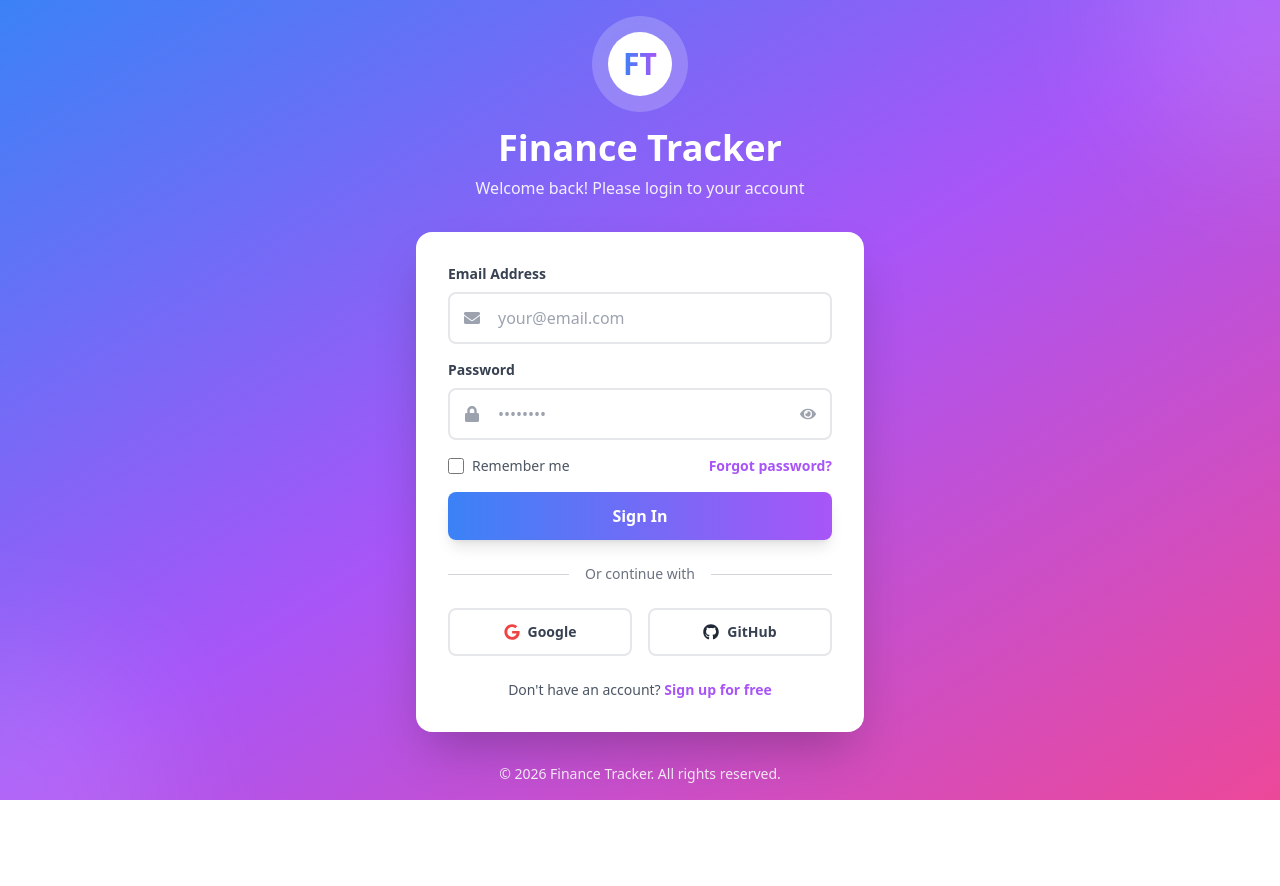
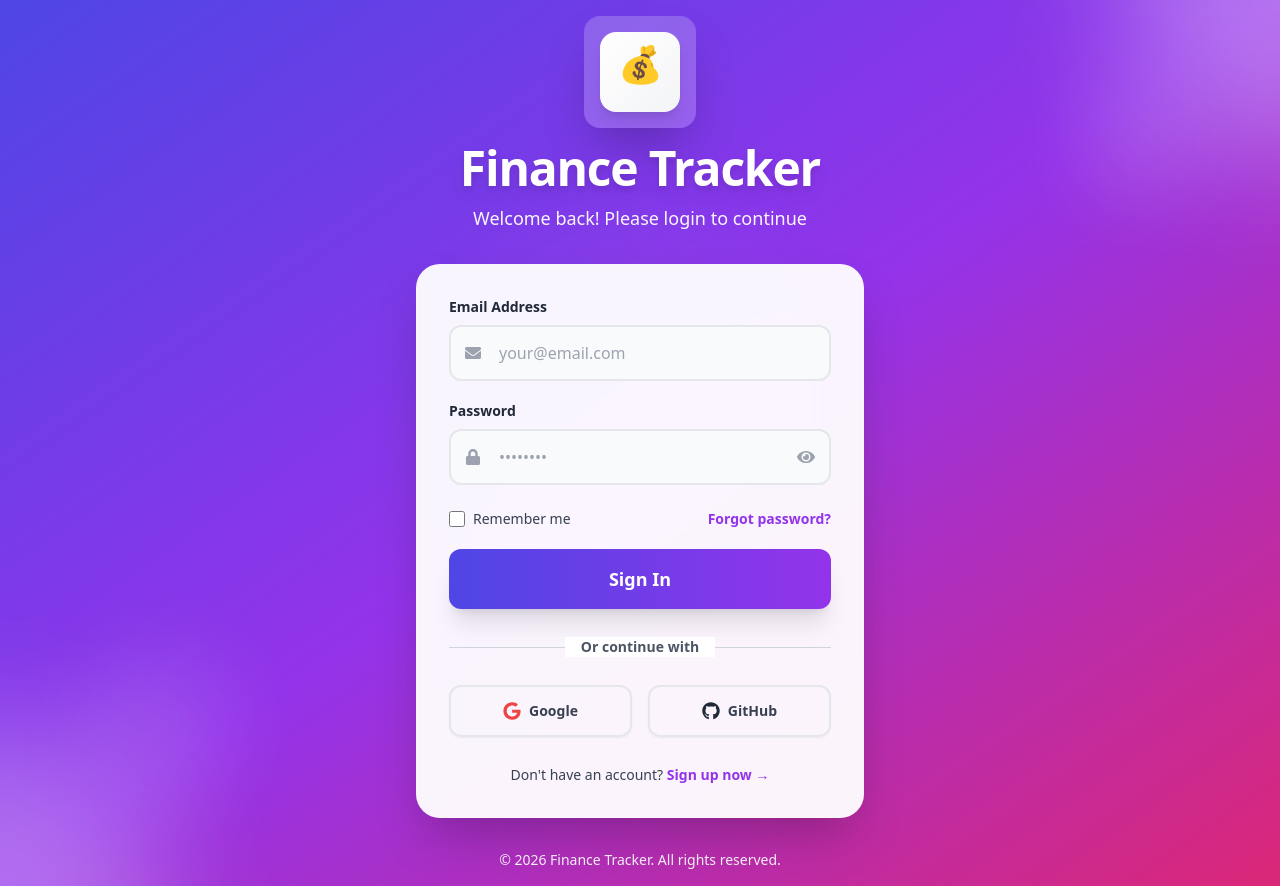
Before and after one commit to SenashAdeesha/FINANCE-TRACKER, a React (Vite) app: page /login in a window 1280 px wide. Before the commit the page ends 800 px from the top, so only its background shows below. Built offline with nearby package versions, Linux system fonts and the light colour scheme.

Commit message:
modify the loging page

```diff
--- a/src/pages/Login.tsx
+++ b/src/pages/Login.tsx
@@ -1,12 +1,16 @@
 // pages/Login.tsx
 import { useState } from "react";
-import { FaEnvelope, FaLock, FaEye, FaEyeSlash, FaGoogle, FaGithub } from "react-icons/fa";
+import { FaEnvelope, FaLock, FaEye, FaEyeSlash, FaGoogle, FaGithub, FaTimes } from "react-icons/fa";
 import { useNavigate, Link } from "react-router-dom";
 
 function Login() {
   const [showPassword, setShowPassword] = useState(false);
   const [error, setError] = useState("");
   const [loading, setLoading] = useState(false);
+  const [showForgotPassword, setShowForgotPassword] = useState(false);
+  const [forgotPasswordEmail, setForgotPasswordEmail] = useState("");
+  const [forgotPasswordLoading, setForgotPasswordLoading] = useState(false);
+  const [forgotPasswordMessage, setForgotPasswordMessage] = useState("");
   const navigate = useNavigate();
 
   const [formData, setFormData] = useState({
@@ -46,43 +50,77 @@ function Login() {
     }
   };
 
+  const handleForgotPassword = async (e: React.FormEvent) => {
+    e.preventDefault();
+    setForgotPasswordLoading(true);
+    setForgotPasswordMessage("");
+
+    try {
+      const response = await fetch("http://localhost:3001/api/auth/forgot-password", {
+        method: "POST",
+        headers: { "Content-Type": "application/json" },
+        body: JSON.stringify({ email: forgotPasswordEmail })
+      });
+
+      const data = await response.json();
+
+      if (!response.ok) {
+        throw new Error(data.error || "Failed to send reset email");
+      }
+
+      setForgotPasswordMessage(data.message);
+      setTimeout(() => {
+        setShowForgotPassword(false);
+        setForgotPasswordEmail("");
+        setForgotPasswordMessage("");
+      }, 3000);
+    } catch (err) {
+      setForgotPasswordMessage(err instanceof Error ? err.message : "An error occurred");
+    } finally {
+      setForgotPasswordLoading(false);
+    }
+  };
+
   return (
-    <div className="min-h-screen bg-gradient-to-br from-blue-500 via-purple-500 to-pink-500 flex items-center justify-center p-4">
-      {/* Background decorative elements */}
+    <div className="min-h-screen bg-gradient-to-br from-indigo-600 via-purple-600 to-pink-600 flex items-center justify-center p-4 relative overflow-hidden">
+      {/* Animated Background decorative elements */}
       <div className="absolute inset-0 overflow-hidden">
-        <div className="absolute -top-40 -right-40 w-80 h-80 bg-white opacity-10 rounded-full blur-3xl"></div>
-        <div className="absolute -bottom-40 -left-40 w-80 h-80 bg-white opacity-10 rounded-full blur-3xl"></div>
+        <div className="absolute -top-40 -right-40 w-80 h-80 bg-white opacity-10 rounded-full blur-3xl animate-pulse"></div>
+        <div className="absolute -bottom-40 -left-40 w-80 h-80 bg-white opacity-10 rounded-full blur-3xl animate-pulse" style={{ animationDelay: '1s' }}></div>
+        <div className="absolute top-1/2 left-1/2 transform -translate-x-1/2 -translate-y-1/2 w-96 h-96 bg-white opacity-5 rounded-full blur-3xl"></div>
+        <div className="absolute top-20 right-20 w-32 h-32 bg-white opacity-10 rounded-full blur-2xl animate-float"></div>
+        <div className="absolute bottom-20 left-20 w-40 h-40 bg-white opacity-10 rounded-full blur-2xl animate-float" style={{ animationDelay: '2s' }}></div>
       </div>
 
       <div className="max-w-md w-full relative z-10">
         {/* Header */}
-        <div className="text-center mb-8">
-          <div className="inline-block p-4 bg-white bg-opacity-20 rounded-full mb-4 backdrop-blur-sm">
-            <div className="w-16 h-16 bg-white rounded-full flex items-center justify-center">
-              <span className="text-3xl font-bold text-transparent bg-clip-text bg-gradient-to-r from-blue-500 to-purple-500">
-                FT
+        <div className="text-center mb-8 animate-fade-in">
+          <div className="inline-block p-4 bg-white bg-opacity-20 rounded-2xl mb-4 backdrop-blur-lg shadow-2xl transform hover:scale-110 hover:rotate-3 transition-all duration-500 animate-glow">
+            <div className="w-20 h-20 bg-gradient-to-br from-white to-gray-100 rounded-2xl flex items-center justify-center shadow-lg">
+              <span className="text-4xl font-black animate-bounce" style={{ animationDuration: '2s' }}>
+                💰
               </span>
             </div>
           </div>
-          <h1 className="text-4xl font-bold text-white mb-2">Finance Tracker</h1>
-          <p className="text-white text-opacity-90">
-            Welcome back! Please login to your account
+          <h1 className="text-5xl font-black text-white mb-3 tracking-tight drop-shadow-lg animate-slide-in-left">Finance Tracker</h1>
+          <p className="text-white text-opacity-95 text-lg font-medium animate-slide-in-right">
+            Welcome back! Please login to continue
           </p>
         </div>
 
         {/* Login Card */}
-        <div className="bg-white rounded-2xl shadow-2xl p-8 backdrop-blur-sm">
+        <div className="bg-white/95 backdrop-blur-xl rounded-3xl shadow-2xl p-8 border border-white/20 animate-scale-in hover:shadow-purple-500/20 hover:shadow-3xl transition-all duration-500">
           {error && (
             <div className="mb-4 p-3 bg-red-100 border border-red-400 text-red-700 rounded-lg text-sm">
               {error}
             </div>
           )}
 
-          <form onSubmit={handleSubmit} className="space-y-4">
-            <div>
-              <label className="block text-sm font-semibold text-gray-700 mb-2">Email Address</label>
-              <div className="relative">
-                <FaEnvelope className="absolute left-4 top-1/2 transform -translate-y-1/2 text-gray-400" />
+          <form onSubmit={handleSubmit} className="space-y-5">
+            <div className="animate-slide-in-left" style={{ animationDelay: '0.1s' }}>
+              <label className="block text-sm font-bold text-gray-800 mb-2">Email Address</label>
+              <div className="relative group">
+                <FaEnvelope className="absolute left-4 top-1/2 transform -translate-y-1/2 text-gray-400 group-hover:text-purple-500 transition-all duration-300 group-hover:scale-110" />
                 <input
                   type="email"
                   name="email"
@@ -90,15 +128,15 @@ function Login() {
                   value={formData.email}
                   onChange={handleChange}
                   required
-                  className="w-full pl-12 pr-4 py-3 border-2 border-gray-200 rounded-lg focus:outline-none focus:border-purple-500 transition-colors"
+                  className="w-full pl-12 pr-4 py-3.5 border-2 border-gray-200 rounded-xl focus:outline-none focus:border-purple-500 focus:ring-4 focus:ring-purple-100 transition-all duration-300 bg-gray-50 hover:bg-white hover:border-purple-300 hover:shadow-lg"
                 />
               </div>
             </div>
 
-            <div>
-              <label className="block text-sm font-semibold text-gray-700 mb-2">Password</label>
-              <div className="relative">
-                <FaLock className="absolute left-4 top-1/2 transform -translate-y-1/2 text-gray-400" />
+            <div className="animate-slide-in-right" style={{ animationDelay: '0.2s' }}>
+              <label className="block text-sm font-bold text-gray-800 mb-2">Password</label>
+              <div className="relative group">
+                <FaLock className="absolute left-4 top-1/2 transform -translate-y-1/2 text-gray-400 group-hover:text-purple-500 transition-all duration-300 group-hover:scale-110" />
                 <input
                   type={showPassword ? "text" : "password"}
                   name="password"
@@ -106,78 +144,159 @@ function Login() {
                   value={formData.password}
                   onChange={handleChange}
                   required
-                  className="w-full pl-12 pr-12 py-3 border-2 border-gray-200 rounded-lg focus:outline-none focus:border-purple-500 transition-colors"
+                  className="w-full pl-12 pr-12 py-3.5 border-2 border-gray-200 rounded-xl focus:outline-none focus:border-purple-500 focus:ring-4 focus:ring-purple-100 transition-all duration-300 bg-gray-50 hover:bg-white hover:border-purple-300 hover:shadow-lg"
                 />
                 <button
                   type="button"
                   onClick={() => setShowPassword(!showPassword)}
-                  className="absolute right-4 top-1/2 transform -translate-y-1/2 text-gray-400 hover:text-gray-600 transition-colors"
+                  className="absolute right-4 top-1/2 transform -translate-y-1/2 text-gray-400 hover:text-purple-600 transition-all duration-300 hover:scale-125 hover:rotate-12"
                 >
-                  {showPassword ? <FaEyeSlash /> : <FaEye />}
+                  {showPassword ? <FaEyeSlash className="text-lg" /> : <FaEye className="text-lg" />}
                 </button>
               </div>
             </div>
 
-            <div className="flex items-center justify-between text-sm">
-              <label className="flex items-center cursor-pointer">
+            <div className="flex items-center justify-between text-sm pt-1">
+              <label className="flex items-center cursor-pointer group">
                 <input
                   type="checkbox"
-                  className="w-4 h-4 text-purple-500 border-gray-300 rounded focus:ring-purple-500"
+                  className="w-4 h-4 text-purple-600 border-gray-300 rounded focus:ring-purple-500 cursor-pointer"
                 />
-                <span className="ml-2 text-gray-600">Remember me</span>
+                <span className="ml-2 text-gray-700 font-medium group-hover:text-gray-900">Remember me</span>
               </label>
-              <a href="#" className="text-purple-500 hover:text-purple-600 font-semibold">
+              <button
+                type="button"
+                onClick={() => setShowForgotPassword(true)}
+                className="text-purple-600 hover:text-purple-700 font-bold hover:underline transition-all"
+              >
                 Forgot password?
-              </a>
+              </button>
             </div>
 
             <button
               type="submit"
               disabled={loading}
-              className="w-full bg-gradient-to-r from-blue-500 to-purple-500 text-white py-3 rounded-lg font-semibold hover:from-blue-600 hover:to-purple-600 transform hover:scale-105 transition-all shadow-lg disabled:opacity-50 disabled:cursor-not-allowed"
+              className="w-full bg-gradient-to-r from-indigo-600 to-purple-600 text-white py-4 rounded-xl font-bold text-lg hover:from-indigo-700 hover:to-purple-700 transform hover:scale-[1.02] transition-all duration-300 shadow-xl hover:shadow-2xl disabled:opacity-50 disabled:cursor-not-allowed mt-6 relative overflow-hidden group"
             >
-              {loading ? "Signing In..." : "Sign In"}
+              <span className="relative z-10">{loading ? "Signing In..." : "Sign In"}</span>
+              <div className="absolute inset-0 bg-gradient-to-r from-purple-600 to-pink-600 opacity-0 group-hover:opacity-100 transition-opacity duration-300"></div>
             </button>
           </form>
 
-          <div className="relative my-6">
+          <div className="relative my-7">
             <div className="absolute inset-0 flex items-center">
               <div className="w-full border-t border-gray-300"></div>
             </div>
             <div className="relative flex justify-center text-sm">
-              <span className="px-4 bg-white text-gray-500 font-medium">Or continue with</span>
+              <span className="px-4 bg-white text-gray-600 font-bold">Or continue with</span>
             </div>
           </div>
 
-          <div className="grid grid-cols-2 gap-4">
-            <button className="flex items-center justify-center gap-2 py-3 px-4 border-2 border-gray-200 rounded-lg hover:border-gray-300 hover:bg-gray-50 transition-all group">
-              <FaGoogle className="text-red-500 group-hover:scale-110 transition-transform" />
-              <span className="text-sm font-semibold text-gray-700">Google</span>
+          <div className="grid grid-cols-2 gap-4 animate-fade-in" style={{ animationDelay: '0.3s' }}>
+            <button className="flex items-center justify-center gap-2 py-3.5 px-4 border-2 border-gray-200 rounded-xl hover:border-purple-300 hover:bg-purple-50 transition-all duration-300 group shadow-sm hover:shadow-lg transform hover:scale-105">
+              <FaGoogle className="text-red-500 group-hover:scale-125 transition-transform duration-300 text-lg" />
+              <span className="text-sm font-bold text-gray-700 group-hover:text-gray-900">Google</span>
             </button>
-            <button className="flex items-center justify-center gap-2 py-3 px-4 border-2 border-gray-200 rounded-lg hover:border-gray-300 hover:bg-gray-50 transition-all group">
-              <FaGithub className="text-gray-800 group-hover:scale-110 transition-transform" />
-              <span className="text-sm font-semibold text-gray-700">GitHub</span>
+            <button className="flex items-center justify-center gap-2 py-3.5 px-4 border-2 border-gray-200 rounded-xl hover:border-purple-300 hover:bg-purple-50 transition-all duration-300 group shadow-sm hover:shadow-lg transform hover:scale-105">
+              <FaGithub className="text-gray-800 group-hover:scale-125 transition-transform duration-300 text-lg" />
+              <span className="text-sm font-bold text-gray-700 group-hover:text-gray-900">GitHub</span>
             </button>
           </div>
 
-          <div className="mt-6 text-center">
-            <p className="text-sm text-gray-600">
+          <div className="mt-7 text-center">
+            <p className="text-sm text-gray-700 font-medium">
               Don't have an account?{" "}
               <Link
                 to="/signup"
-                className="text-purple-500 font-semibold hover:text-purple-600"
+                className="text-purple-600 font-bold hover:text-purple-700 hover:underline transition-all"
               >
-                Sign up for free
+                Sign up now →
               </Link>
             </p>
           </div>
         </div>
 
         {/* Footer */}
-        <p className="text-center text-white text-opacity-90 text-sm mt-8">
+        <p className="text-center text-white text-opacity-95 text-sm mt-8 font-medium">
           © 2026 Finance Tracker. All rights reserved.
         </p>
       </div>
+
+      {/* Forgot Password Modal */}
+      {showForgotPassword && (
+        <div className="fixed inset-0 bg-black bg-opacity-50 flex items-center justify-center z-50 p-4">
+          <div className="bg-white rounded-2xl shadow-2xl max-w-md w-full p-8 relative">
+            <button
+              onClick={() => {
+                setShowForgotPassword(false);
+                setForgotPasswordEmail("");
+                setForgotPasswordMessage("");
+              }}
+              className="absolute top-4 right-4 text-gray-400 hover:text-gray-600 transition-colors"
+            >
+              <FaTimes size={20} />
+            </button>
+
+            <div className="flex items-center gap-3 mb-6">
+              <div className="w-12 h-12 rounded-xl bg-gradient-to-br from-blue-500 to-purple-600 flex items-center justify-center shadow-lg">
+                <FaLock className="text-xl text-white" />
+              </div>
+              <div>
+                <h2 className="text-2xl font-bold text-gray-900">Forgot Password?</h2>
+                <p className="text-gray-600 text-sm">We'll send you a reset link</p>
+              </div>
+            </div>
+
+            {forgotPasswordMessage && (
+              <div className="mb-4 p-3 bg-green-100 border border-green-400 text-green-700 rounded-lg text-sm">
+                {forgotPasswordMessage}
+              </div>
+            )}
+
+            <form onSubmit={handleForgotPassword} className="space-y-4">
+              <div>
+                <label className="block text-sm font-semibold text-gray-700 mb-2">Email Address</label>
+                <div className="relative">
+                  <FaEnvelope className="absolute left-4 top-1/2 transform -translate-y-1/2 text-gray-400" />
+                  <input
+                    type="email"
+                    value={forgotPasswordEmail}
+                    onChange={(e) => setForgotPasswordEmail(e.target.value)}
+                    className="w-full pl-12 pr-4 py-3 border-2 border-gray-200 rounded-xl focus:border-blue-500 focus:outline-none transition-colors"
+                    placeholder="your@email.com"
+                    required
+                  />
+                </div>
+                <p className="text-xs text-gray-500 mt-2">
+                  Enter your email address and we'll send you a link to reset your password.
+                </p>
+              </div>
+
+              <div className="flex gap-3 pt-4">
+                <button
+                  type="button"
+                  onClick={() => {
+                    setShowForgotPassword(false);
+                    setForgotPasswordEmail("");
+                    setForgotPasswordMessage("");
+                  }}
+                  className="flex-1 px-6 py-3 border-2 border-gray-300 text-gray-700 rounded-xl font-semibold hover:bg-gray-50 transition-all"
+                  disabled={forgotPasswordLoading}
+                >
+                  Cancel
+                </button>
+                <button
+                  type="submit"
+                  disabled={forgotPasswordLoading || !forgotPasswordEmail}
+                  className="flex-1 px-6 py-3 bg-gradient-to-r from-blue-500 to-purple-600 text-white rounded-xl font-semibold hover:from-blue-600 hover:to-purple-700 transition-all shadow-lg disabled:opacity-50 disabled:cursor-not-allowed"
+                >
+                  {forgotPasswordLoading ? "Sending..." : "Send Reset Link"}
+                </button>
+              </div>
+            </form>
+          </div>
+        </div>
+      )}
     </div>
   );
 }
```
